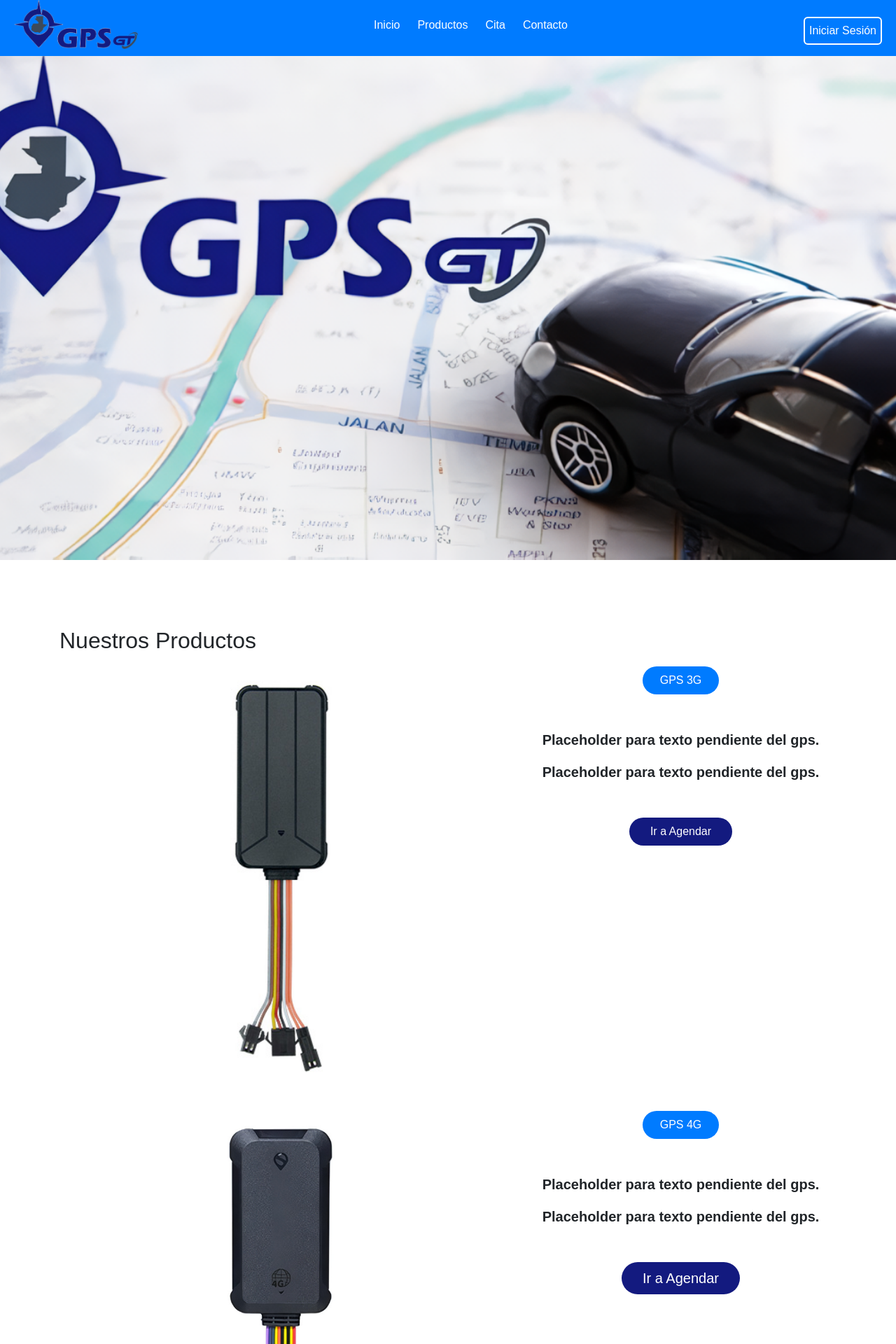
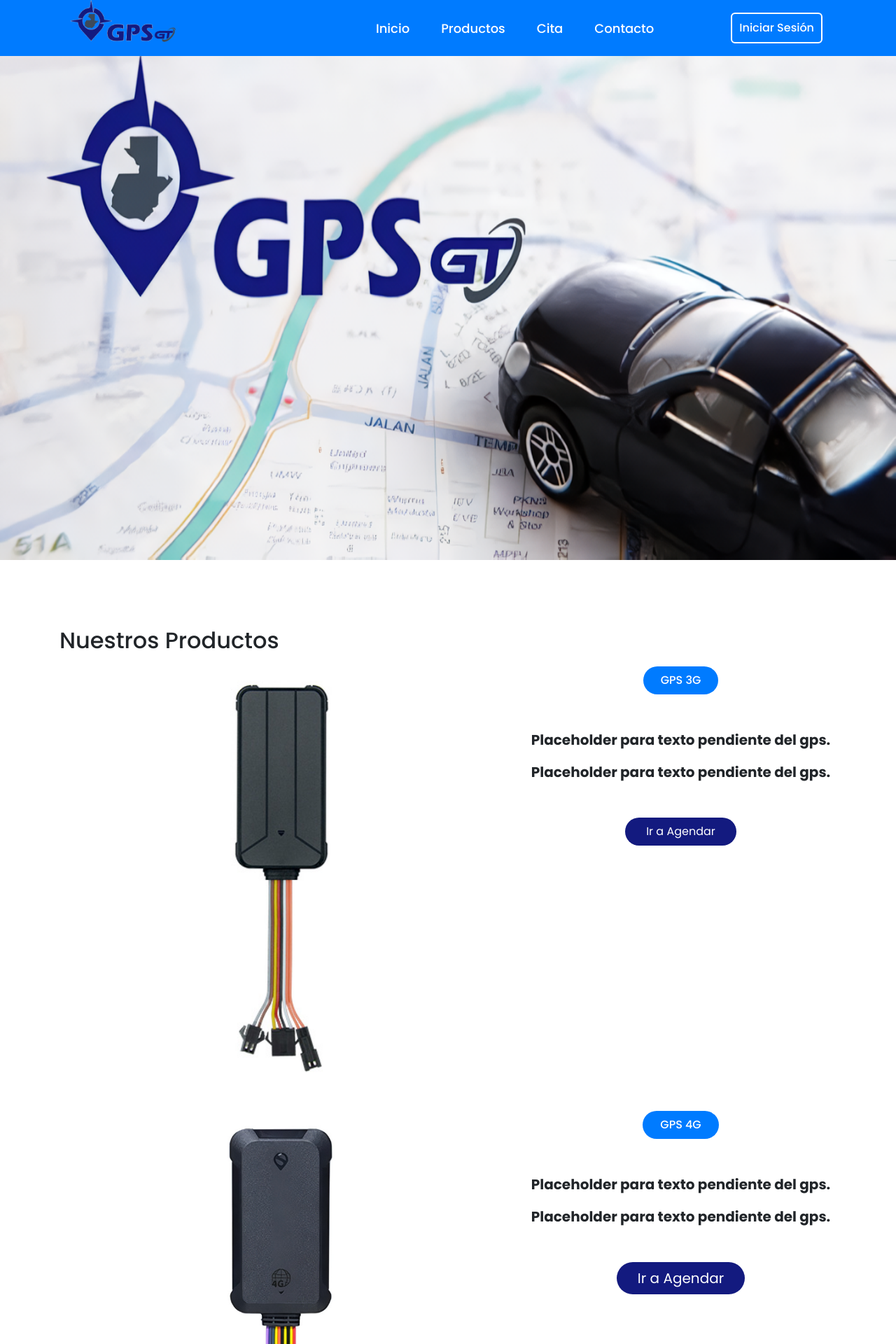
Before and after one commit to hrodriguezhenry/gpsgt, a PHP site: page / in a window 1280 px wide. Shown: the top 1920 px of the page at 70% size. Run offline with PHP 8.4, Linux system fonts and the light colour scheme.

Commit message:
Realizando cambios al css

```diff
--- a/app/Views/Template/HeaderSite.php
+++ b/app/Views/Template/HeaderSite.php
@@ -6,8 +6,8 @@
 <!DOCTYPE html>
 <html lang="es">
 <head>
-    <meta charset="UTF-8">
-    <meta name="viewport" content="width=device-width, initial-scale=1.0">
+    <meta charset="UTF-8" />
+    <meta name="viewport" content="width=device-width, initial-scale=1.0" />
 
     <!-- Fuente awesome -->
     <link href="css/font-awesome.min.css" rel="stylesheet" />
@@ -16,7 +16,7 @@
     <link rel="stylesheet" href="<?= URL_ROUTE; ?>/css/styleSite.css" />
 
     <!-- Link de iconos-->
-	<link rel="stylesheet" href="https://unpkg.com/boxicons@latest/css/boxicons.min.css">
+	<link rel="stylesheet" href="https://unpkg.com/boxicons@latest/css/boxicons.min.css" />
 
 	<!-- Ruta de archivo boostrap css -->
     <link rel="stylesheet" href="<?= URL_ROUTE; ?>/css/bootstrap.css" />
@@ -27,13 +27,13 @@
     <title><?= SITE_NAME; ?></title>
 </head>
 <body>
-	<div class="bg-box">
-		<img src="<?= URL_ROUTE; ?>/img/fondo2.png" alt="">
+	<div class="background">
+		<img src="<?= URL_ROUTE; ?>/img/background.png" />
 	</div>
     <header class="header">
-        <nav class="nav">
-            <a href="<?= URL_ROUTE; ?>" class="nav_logo">
-				<img src="<?= URL_ROUTE; ?>/img/logo.png" alt="LogoTipo" class="logo_img">
+        <nav class="navigation">
+            <a href="<?= URL_ROUTE; ?>" class="logo">
+				<img src="<?= URL_ROUTE; ?>/img/logo.png" class="logo_img" />
 			</a>
             <ul class="nav_items">
                 <li class="nav_item">
--- a/public/css/styleSite.css
+++ b/public/css/styleSite.css
@@ -1,81 +1,76 @@
-/* Google font - Poppins */
+/* Fuente de Google - Poppins */
 @import url("https:fonts.googleapis.com/css2?family=Poppins:wght@200;300;400;500;600;700&display=swap");
 
 *{
     margin: 0;
     padding: 0;
     box-sizing: border-box;
-    font-family: "Jetbrains Mono", sans-serif;
+    font-family: "Poppins", sans-serif;
     font-size:16px;
     margin:0;
-}
-
-a{
-    text-decoration: double;
 }
 .header{
     position: fixed;
     height: 80px;
     width: 100%;
     z-index: 100;
-    padding: 0 20px;
     background-color: #007bff;
 }
-
-.bg-box {
+.background{
     position: absolute;
     top: 0;
     left: 0;
     width: 100%;
     height: 100%;
-  }
-.bg-box img {
-  width: 100%;
-  height: 100%;
-  -o-object-fit: cover;
-     object-fit: cover;
 }
-.nav{
-    max-width: 1400px;
+.background img{
     width: 100%;
+    height: 100%;
+    background-size: cover;
+    background-position: center;
+    background-repeat: no-repeat;
+}
+.navigation{
+    max-width: calc(100% - 200px);
     margin: 0 auto;
+    align-items: center;
 }
-
-.nav_logo{
+.logo{
+    flex: 1;
+    height: 100%;
+}
+.logo_img{
+    width: auto;
+    height: 75%;
+}
+.nav_items{
+    margin-bottom: 0;
+    display: flex;
+    list-style: none;
+    margin-right: 100px;
+}
+.navigation,
+.nav_item{
     display: flex;
     height: 100%;
-    align-items: top;
     justify-content: space-between;
 }
-.nav,
 .nav_item{
-    display: flex;
-    height: 110%;
-    align-items: center;
-    justify-content: space-between;
+    column-gap: 35px;
 }
 .nav_link,
 .button{
     color: #fff;
+    max-height: 100%;
+    margin: auto 5px;
+    font-weight: 500;
 }
-.home{
-    position: relative;
-    height: 100vh;
-    width: 100%;
-}
-.logo_img{
-    width: auto;
-    height: 80%;
-}
-.nav_item{
-    column-gap: 25px;
-}
-.nav_link:hover{
-    color: #fff;
-    transform: scale(1.1);
+.nav_link{
+    text-decoration: double !important;
+    font-size: 18px;
 }
 .button{
-    padding: 6px 6px;
+    padding: 8px 10px;
     border: 2px solid #fff;
     background: transparent;
     border-radius: 6px;
@@ -84,6 +79,17 @@ a{
 .button:active{
     transform: scale(0.95);
 }
+.home{
+    position: relative;
+    height: 100vh;
+    width: 100%;
+}
+
+.nav_link:hover{
+    color: #fff;
+    transform: scale(1.1);
+}
+
 .home::before{
     content: "";
     position: absolute;
```
Also changed, not shown: public/img/background.png (renamed from public/img/fondo2.png).
